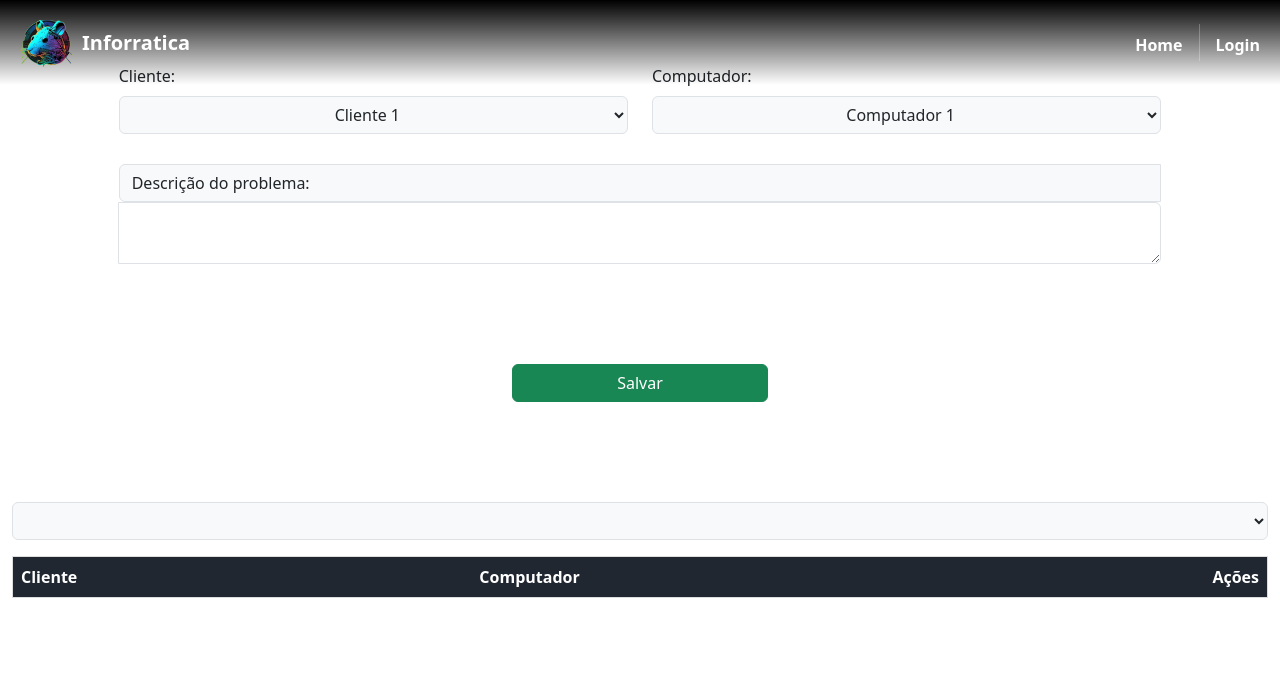
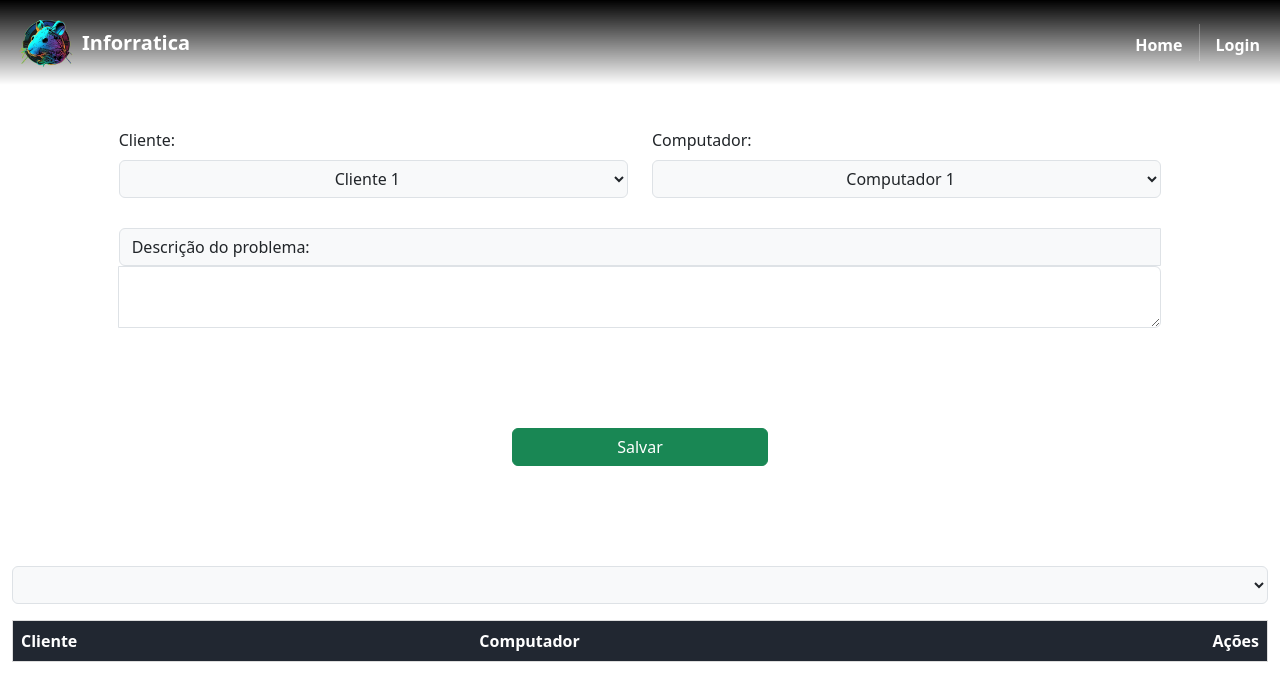
Before and after one commit to FelipeRotermel/InforraticaSite, a Vue app: page /cadastro-ordem-servico in a window 1280 px wide. Shown: the top 700 px of the page. Built offline with nearby package versions, Linux system fonts and the light colour scheme.

Commit message:
scroll to top Home

```diff
--- a/src/components/nav/NavBar.vue
+++ b/src/components/nav/NavBar.vue
@@ -4,7 +4,7 @@
     <nav class="navbar navbar-expand-lg fixed-top" id="navbar">
         <div class="container-fluid">
             <a class="navbar-brand text-light" href="#" aria-current="page">
-                <router-link to="/"><img src="@/assets/img/logo.png" class="logo">Inforratica</router-link>
+                <router-link to="/" v-scroll-to="'#navbar'"><img src="@/assets/img/logo.png" class="logo">Inforratica</router-link>
             </a>
             <button class="navbar-toggler" type="button" data-bs-toggle="collapse" data-bs-target="#navbarTogglerDemo02" aria-controls="navbarTogglerDemo02" aria-expanded="false" aria-label="Toggle navigation">
                 <img src="@/assets/img/bars-solid.png" class="bars" alt="">
--- a/src/views/CadastroOrdemServico.vue
+++ b/src/views/CadastroOrdemServico.vue
@@ -96,7 +96,7 @@ export default {
   justify-content: center;
   align-items: center;
   height: 100vh;
-  padding-top: 5%;
+  padding-top: 10%;
 }
 
 .col-md-5 {
```
